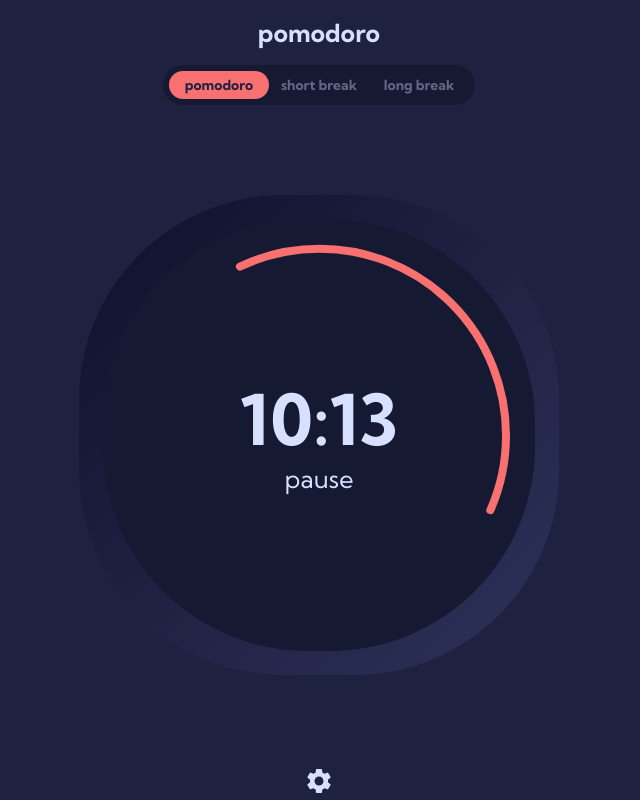
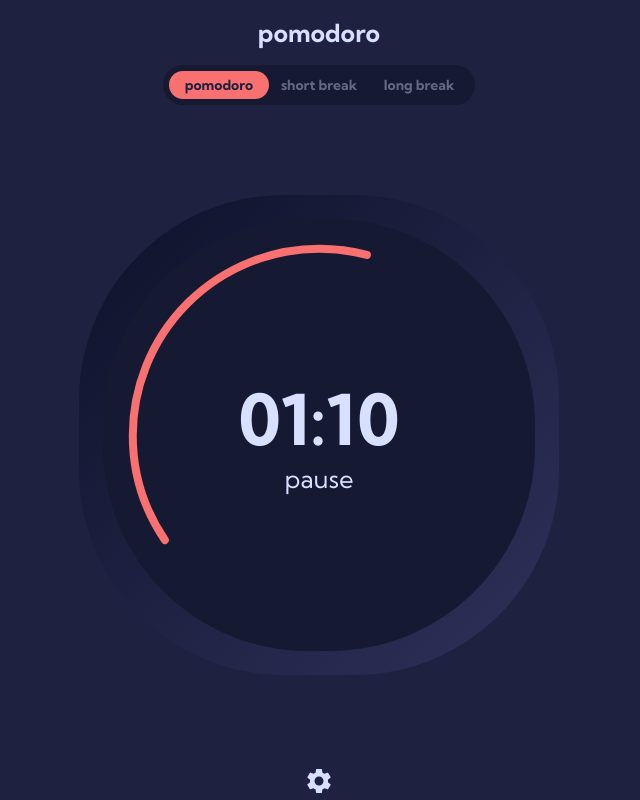
Before and after one commit to VeronikaLapa/pomodoro_timer, a React (Create React App) app: page / in a window 1280 px wide. Shown: the whole page, without its empty margins (321-961 px from the left). Built offline with nearby package versions, Linux system fonts and the light colour scheme.

Commit message:
Timer logic

```diff
--- a/src/App.js
+++ b/src/App.js
@@ -9,7 +9,7 @@ function App() {
     <div className="app">
       <Name/>
       <TypeMenu/>
-      <Timer/>
+      <Timer limit={75}/>
       <Settings/>
     </div>
   );
--- a/src/Timer.js
+++ b/src/Timer.js
@@ -1,19 +1,53 @@
-import React from 'react';
+import React, {useEffect, useRef, useState} from 'react';
 import "./Timer.scss";
 
-function Timer(props) {
+function Timer({limit}) {
+    const [timer, setTimer] = useState(limit);
+    const [pause, setPause] = useState(false);
+    let interval = useRef(null);
+
+    const dashArray = 720;
+
+    useEffect(()=> {
+        if (timer > 0 && !pause) {
+            interval.current = setTimeout(()=>{setTimer(timer-1)}, 1000);
+        } else {
+            clearInterval(interval.current);
+        }
+    })
+
+    function getMinutes() {
+        return Math.floor(timer / 60 ).toString().padStart(2, '0');
+    }
+    function getSeconds() {
+        return (timer % 60).toString().padStart(2,'0');
+    }
+    function onTimerClick() {
+        setPause(!pause);
+        clearInterval(interval.current);
+    }
+    function getTimerStatus() {
+        if (timer === 0) {
+            return 'restart';
+        } else {
+            return pause ? 'start':'pause';
+        }
+    }
+    function calculateProgress() {
+        return dashArray * (timer/limit);
+    }
     return (
         <div className="timer">
-            <div className="timer__background">
+            <div className="timer__background" onClick={onTimerClick}>
                 <svg className="timer__progress-view">
                     <circle className="timer__progress-bar"
                     r="48%"
                     strokeDasharray="720"
-                    strokeDashoffset={350}/>
+                    strokeDashoffset={calculateProgress()}/>
                 </svg>
                 <div className="timer__text">
-                    <div className="timer__time">10:13</div>
-                    <div className="timer__action-pause">pause</div>
+                    <div className="timer__time">{getMinutes()}:{getSeconds()}</div>
+                    <div className="timer__action-pause" >{getTimerStatus()}</div>
                 </div>
             </div>
         </div>
--- a/src/Timer.scss
+++ b/src/Timer.scss
@@ -16,6 +16,7 @@
   border-radius: 205px;
   margin: auto;
   position: relative;
+  cursor: pointer;
 }
 .timer__progress-view {
   width: 90%;
```
